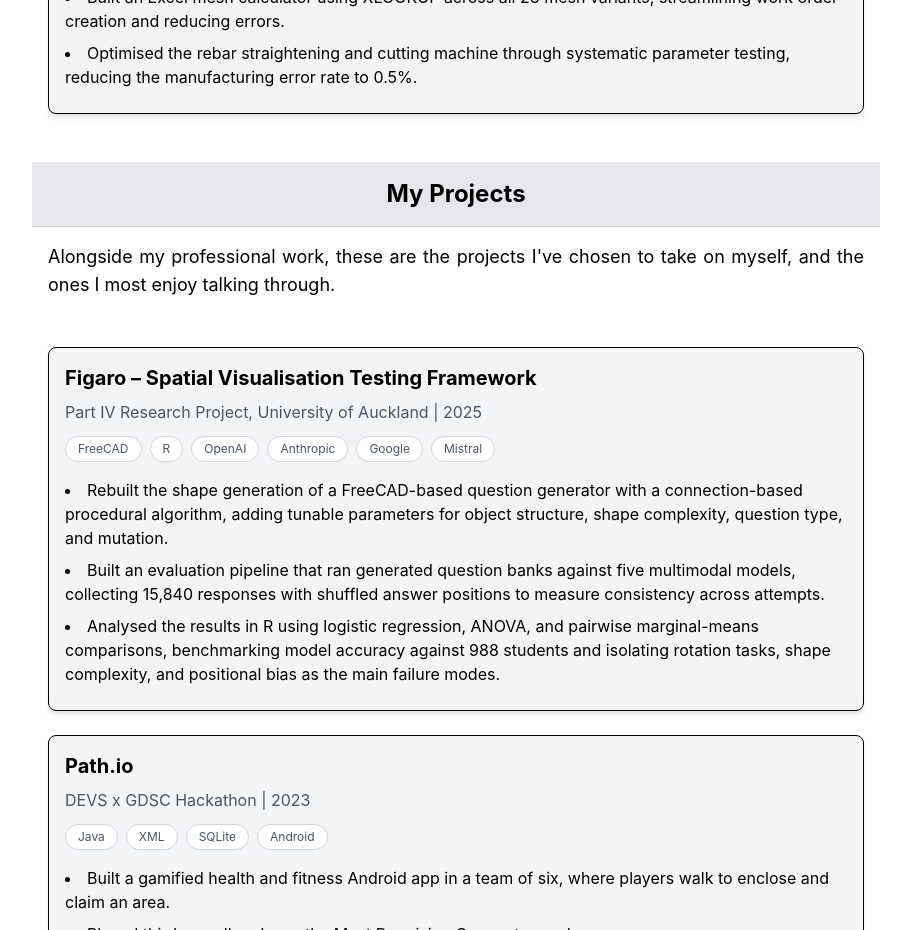
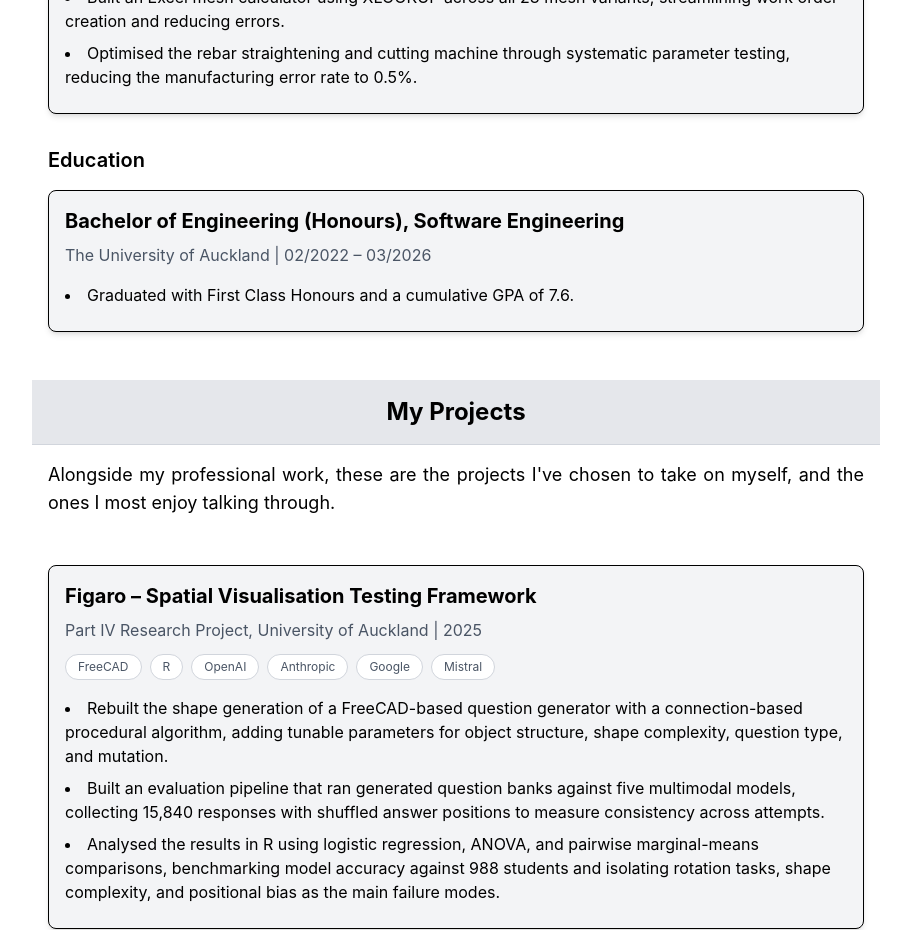
Before and after one commit to tom1dev/portfolio, a React (Vite) app: page / in a window 1280 px wide. Shown: the part 3300-4230 px from the top of the page, without its empty margins (316-1227 px from the left). Built offline with nearby package versions, Linux system fonts and the light colour scheme.

Commit message:
added a education section

```diff
--- a/src/components/MyExperience.tsx
+++ b/src/components/MyExperience.tsx
@@ -19,6 +19,16 @@ function MyExperience(){
                     href={job.href}
                 />
             ))}
+        </div>
+
+        {/* Education */}
+        <h3 className="text-xl font-semibold px-4 pt-4">Education</h3>
+        <div className="p-4">
+            <JobCard
+                headerText={education.headerText}
+                subHeader={education.subHeader}
+                bulletPoints={education.bulletPoints}
+            />
         </div>
     </div>
     );
@@ -70,4 +80,12 @@ const jobs = [
     },
 ]
 
+const education = {
+    headerText: "Bachelor of Engineering (Honours), Software Engineering",
+    subHeader: "The University of Auckland | 02/2022 \u2013 03/2026",
+    bulletPoints: [
+        "Graduated with First Class Honours and a cumulative GPA of 7.6.",
+    ],
+}
+
 export default MyExperience;
```
